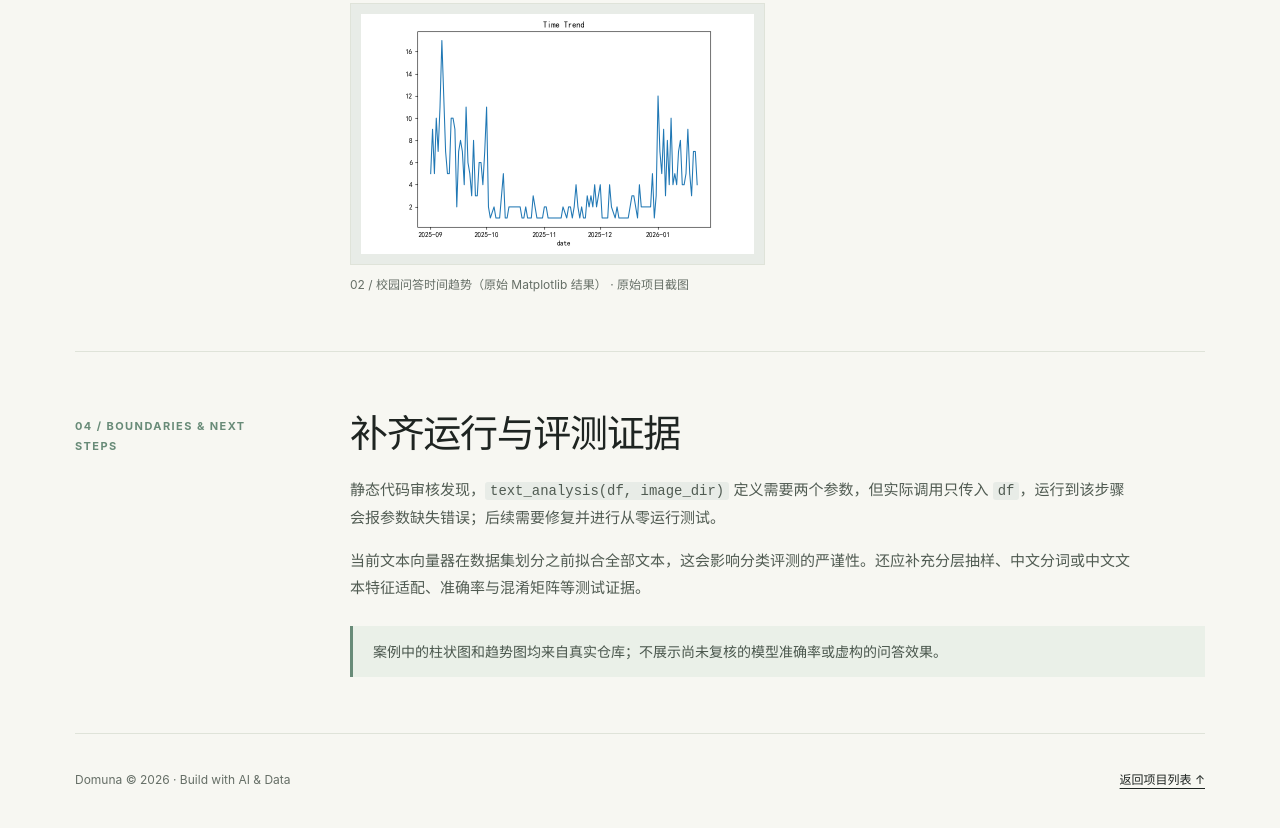
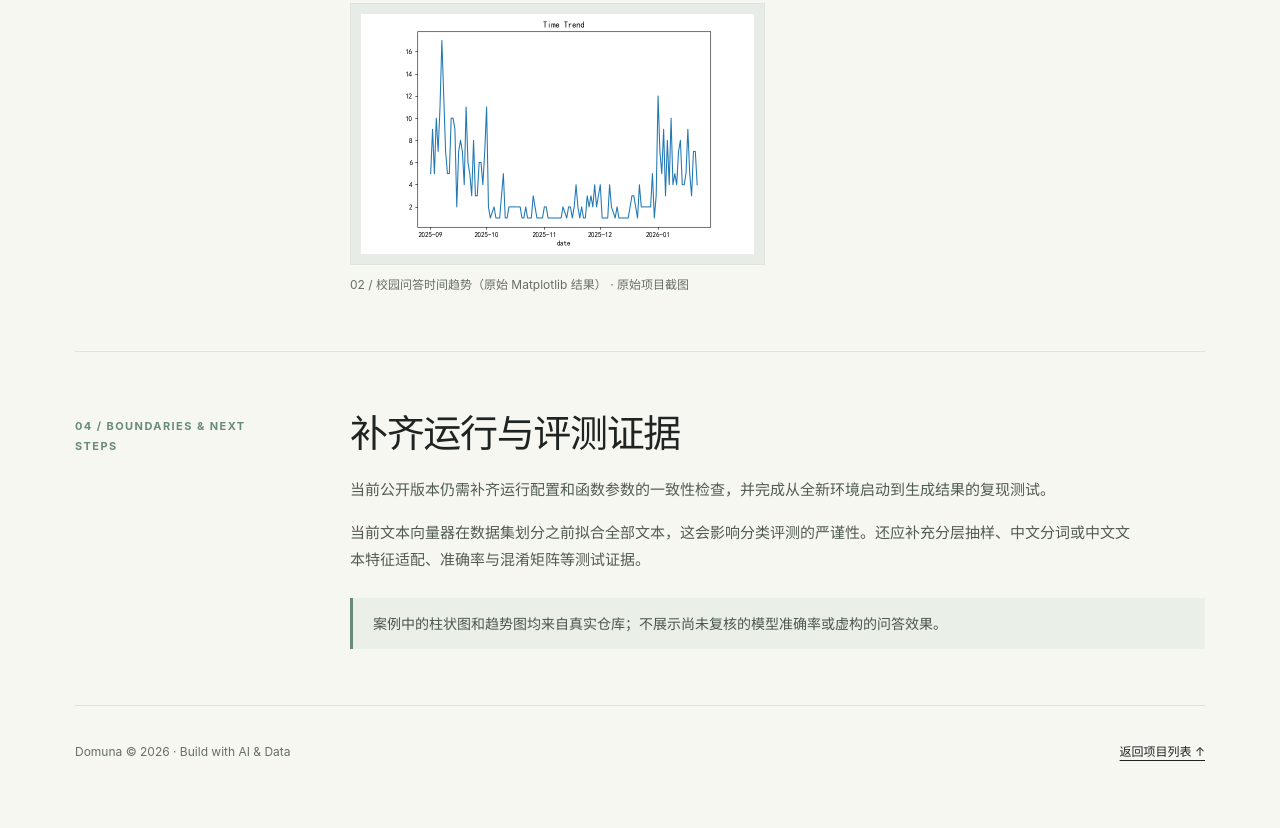
Before and after one commit to Domuna/domuna.github.io, a plain HTML site: page projects/campus-qa-data-analysis/index.html in a window 1280 px wide. Shown: the part 2993-3821 px from the top of the page. Drawn offline with Linux system fonts and the light colour scheme.

Commit message:
Clarify campus case study reproducibility status

```diff
--- a/projects/campus-qa-data-analysis/index.html
+++ b/projects/campus-qa-data-analysis/index.html
@@ -29,5 +29,5 @@ code{background:#e8ece7;padding:1px 5px;border-radius:3px;font-size:.93em;overfl
 <section class="case" id="solution"><div class="side">02 / The approach</div><div><h2>先分析，再建立文本模型</h2><p>仓库使用 Pandas 处理问答 CSV 数据与时间字段，通过 Matplotlib 输出问题类别分布和时间趋势；代码还包含 TF-IDF 文本特征提取、KMeans 聚类和逻辑回归分类的实现。</p><div class="flow"><div><b>01 / LOAD</b><strong>问答 CSV<br>时间解析</strong></div><div><b>02 / EDA</b><strong>类别分布<br>时间趋势</strong></div><div><b>03 / TEXT</b><strong>TF-IDF<br>文本表示</strong></div><div><b>04 / MODEL</b><strong>KMeans 聚类<br>逻辑回归</strong></div></div><p>目前展示的是仓库已有的真实 EDA 图表；聚类、分类模型的有效性仍需运行测试和量化评估，不能仅根据 README 判断效果。</p></div></section>
 <section class="case" id="screenshots"><div class="side">03 / Actual screenshots</div><div><h2>项目实际生成的图表</h2><p>图片直接取自公开 GitHub 项目文件，而不是为了作品集重新绘制的概念图。点击可查看原图。</p><div class="gallery"><figure class="wide"><a href="../../assets/campus-categories.png" target="_blank" rel="noopener noreferrer" aria-label="查看原始项目图表：01 / 校园问答类别分布（原始 Matplotlib 结果）"><img src="../../assets/campus-categories.png" loading="lazy" alt="01 / 校园问答类别分布（原始 Matplotlib 结果）"></a><figcaption>01 / 校园问答类别分布（原始 Matplotlib 结果） · 原始项目截图</figcaption></figure>
 <figure class=""><a href="../../assets/campus-time.png" target="_blank" rel="noopener noreferrer" aria-label="查看原始项目图表：02 / 校园问答时间趋势（原始 Matplotlib 结果）"><img src="../../assets/campus-time.png" loading="lazy" alt="02 / 校园问答时间趋势（原始 Matplotlib 结果）"></a><figcaption>02 / 校园问答时间趋势（原始 Matplotlib 结果） · 原始项目截图</figcaption></figure></div></div></section>
-<section class="case" id="reflection"><div class="side">04 / Boundaries & next steps</div><div><h2>补齐运行与评测证据</h2><p>静态代码审核发现，<code>text_analysis(df, image_dir)</code> 定义需要两个参数，但实际调用只传入 <code>df</code>，运行到该步骤会报参数缺失错误；后续需要修复并进行从零运行测试。</p><p>当前文本向量器在数据集划分之前拟合全部文本，这会影响分类评测的严谨性。还应补充分层抽样、中文分词或中文文本特征适配、准确率与混淆矩阵等测试证据。</p><div class="callout">案例中的柱状图和趋势图均来自真实仓库；不展示尚未复核的模型准确率或虚构的问答效果。</div></div></section>
+<section class="case" id="reflection"><div class="side">04 / Boundaries & next steps</div><div><h2>补齐运行与评测证据</h2><p>当前公开版本仍需补齐运行配置和函数参数的一致性检查，并完成从全新环境启动到生成结果的复现测试。</p><p>当前文本向量器在数据集划分之前拟合全部文本，这会影响分类评测的严谨性。还应补充分层抽样、中文分词或中文文本特征适配、准确率与混淆矩阵等测试证据。</p><div class="callout">案例中的柱状图和趋势图均来自真实仓库；不展示尚未复核的模型准确率或虚构的问答效果。</div></div></section>
 </main><footer><span>Domuna © 2026 · Build with AI & Data</span><a href="../../#work">返回项目列表 ↑</a></footer></div></body></html>
```
